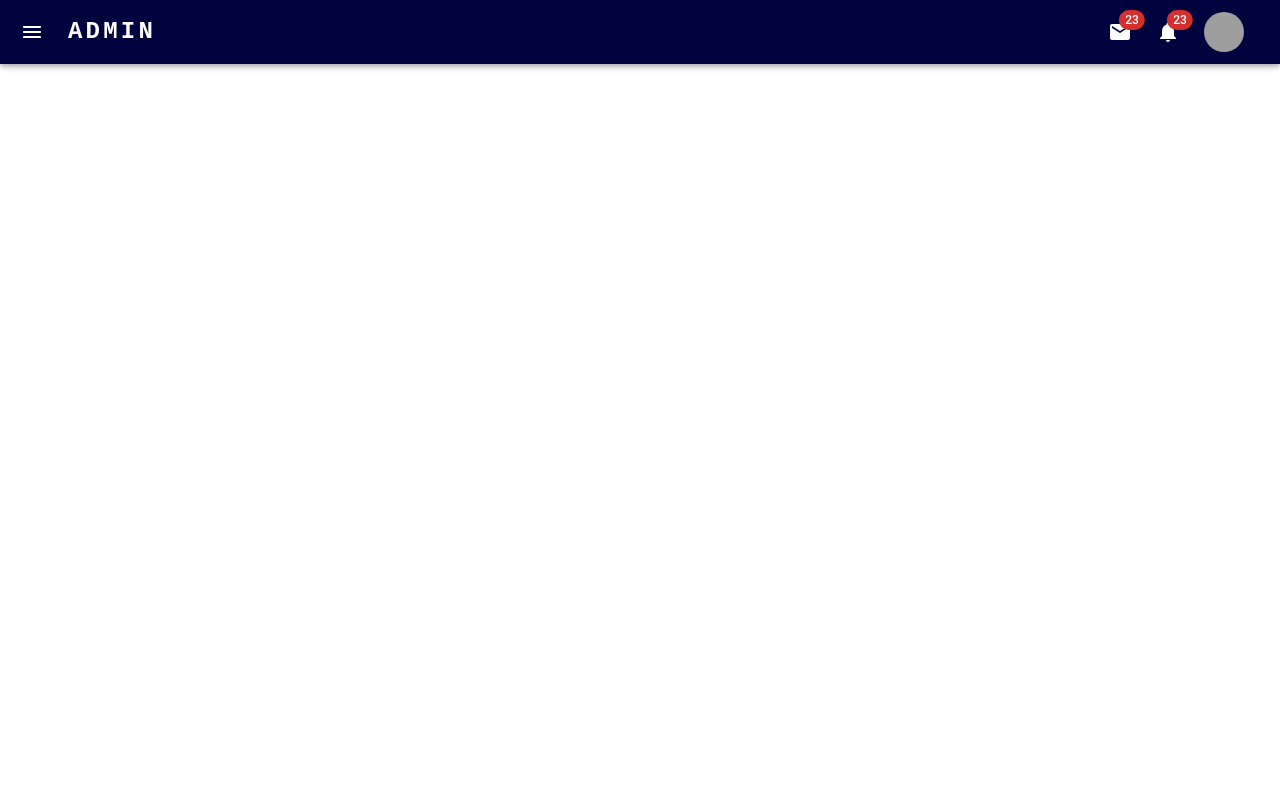
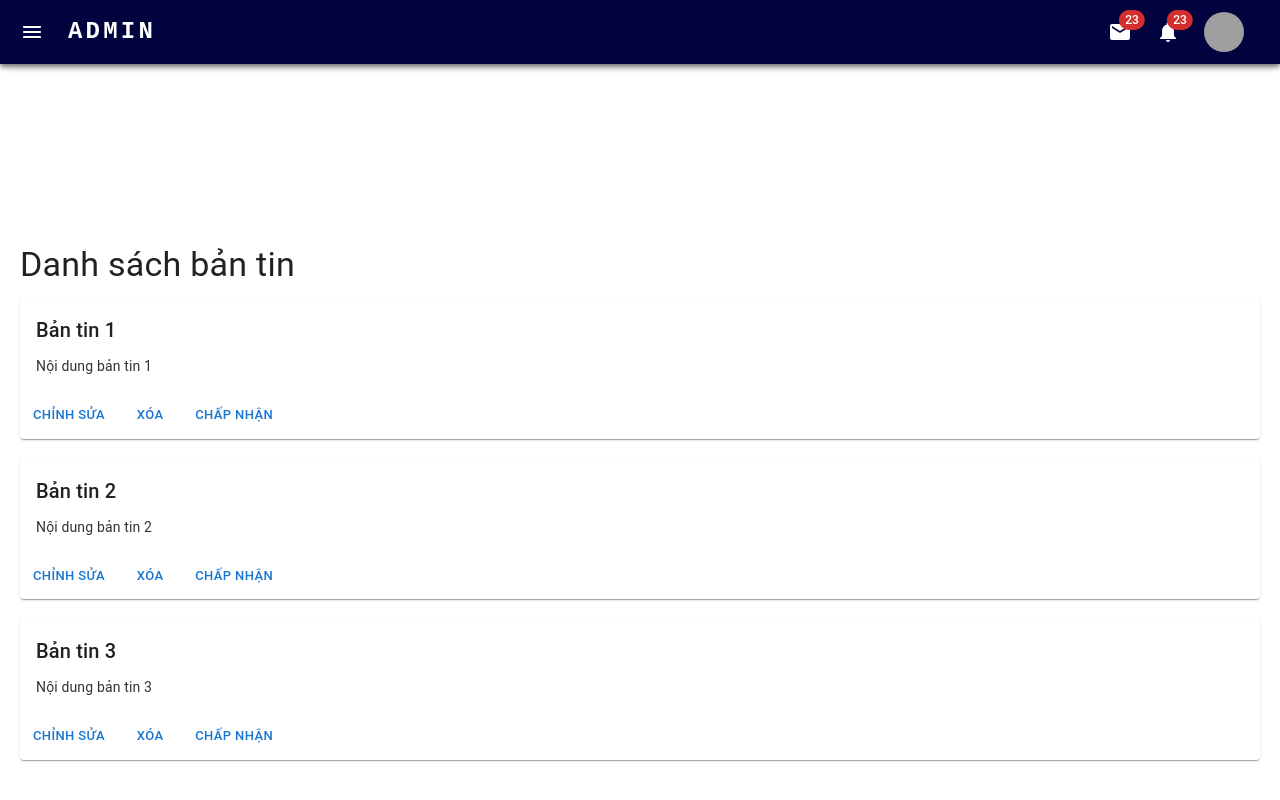
Before and after one commit to Trumg/COMP1640FE, a React (Vite) app: page /admin in a window 1280 px wide. Before the commit this address had no page. Built offline with nearby package versions, Linux system fonts and the light colour scheme; grey boxes are pictures that could not be loaded.

Commit message:
Add layout for Admin Page

```diff
--- /dev/null
+++ b/src/Interface/Layouts/AdminLayout/AdminLayout.css
@@ -0,0 +1,41 @@
+.container {
+    padding: 20px;
+}
+
+.formContainer {
+    margin-top: 20px;
+}
+
+.container {
+    padding: 20px;
+    background-color: #ffffff;
+}
+
+.newsCard {
+    margin-bottom: 20px;
+}
+
+.newsCard .MuiCardContent-root {
+    padding: 16px;
+}
+
+.newsCard .MuiTypography-h6 {
+    margin-bottom: 10px;
+}
+
+.newsCard .MuiTypography-body2 {
+    color: #333333;
+}
+
+.admin-layout-container {
+    transition: margin-left 0.5s;
+    width: 100%;
+}
+
+
+/* Khi crop menu mở */
+
+.admin-layout-container.crop-menu-open {
+    margin-left: 250px;
+    width: calc(100% - 250px);
+}
--- a/src/Interface/Layouts/AdminLayout/AdminLayout.tsx
+++ b/src/Interface/Layouts/AdminLayout/AdminLayout.tsx
@@ -1,5 +1,60 @@
-function AdminPageLayout() {
-  return <div>AdminPageLayout</div>;
+
+import AdminHeader from "../../../Components/Header/AdminHeader/AdminHeader";
+import { Button, Card, CardActions, CardContent, Typography } from "@mui/material";
+import "./AdminLayout.css"; // Import CSS
+import { useState } from "react";
+
+
+function AdminLayout() {
+  const [newsList, setNewsList] = useState([
+    { id: 1, title: "Bản tin 1", content: "Nội dung bản tin 1" },
+    { id: 2, title: "Bản tin 2", content: "Nội dung bản tin 2" },
+    { id: 3, title: "Bản tin 3", content: "Nội dung bản tin 3" }
+  ]);
+
+  const handleEdit = (id: number) => {
+    // Xử lý chỉnh sửa bản tin
+    console.log(`Chỉnh sửa bản tin có id: ${id}`);
+  };
+
+  const handleDelete = (id: number) => {
+    // Xử lý xóa bản tin
+    console.log(`Xóa bản tin có id: ${id}`);
+    setNewsList(newsList.filter(news => news.id !== id));
+  };
+
+  const handleAccept = (id: number) => {
+    // Xử lý chấp nhận bản tin
+    console.log(`Chấp nhận bản tin có id: ${id}`);
+  };
+
+  return (
+    <div>
+      <AdminHeader />
+      <div className="container">
+        <Typography variant="h4" gutterBottom>
+          Danh sách bản tin
+        </Typography>
+        {newsList.map(news => (
+          <Card key={news.id} className="newsCard">
+            <CardContent>
+              <Typography variant="h6" component="div">
+                {news.title}
+              </Typography>
+              <Typography variant="body2" color="text.secondary">
+                {news.content}
+              </Typography>
+            </CardContent>
+            <CardActions>
+              <Button size="small" onClick={() => handleEdit(news.id)}>Chỉnh sửa</Button>
+              <Button size="small" onClick={() => handleDelete(news.id)}>Xóa</Button>
+              <Button size="small" onClick={() => handleAccept(news.id)}>Chấp nhận</Button>
+            </CardActions>
+          </Card>
+        ))}
+      </div>
+    </div>
+  );
 }
 
-export default AdminPageLayout;
+export default AdminLayout;
--- a/src/Pages/AdminPage/AdminPage.tsx
+++ b/src/Pages/AdminPage/AdminPage.tsx
@@ -1,9 +1,11 @@
 import AdminHeader from "../../Components/Header/AdminHeader/AdminHeader";
+import AdminLayout from "../../Interface/Layouts/AdminLayout/AdminLayout";
 
 function AdminPage() {
   return (
     <div>
       <AdminHeader />
+      <AdminLayout/>
     </div>
   );
 }
```
